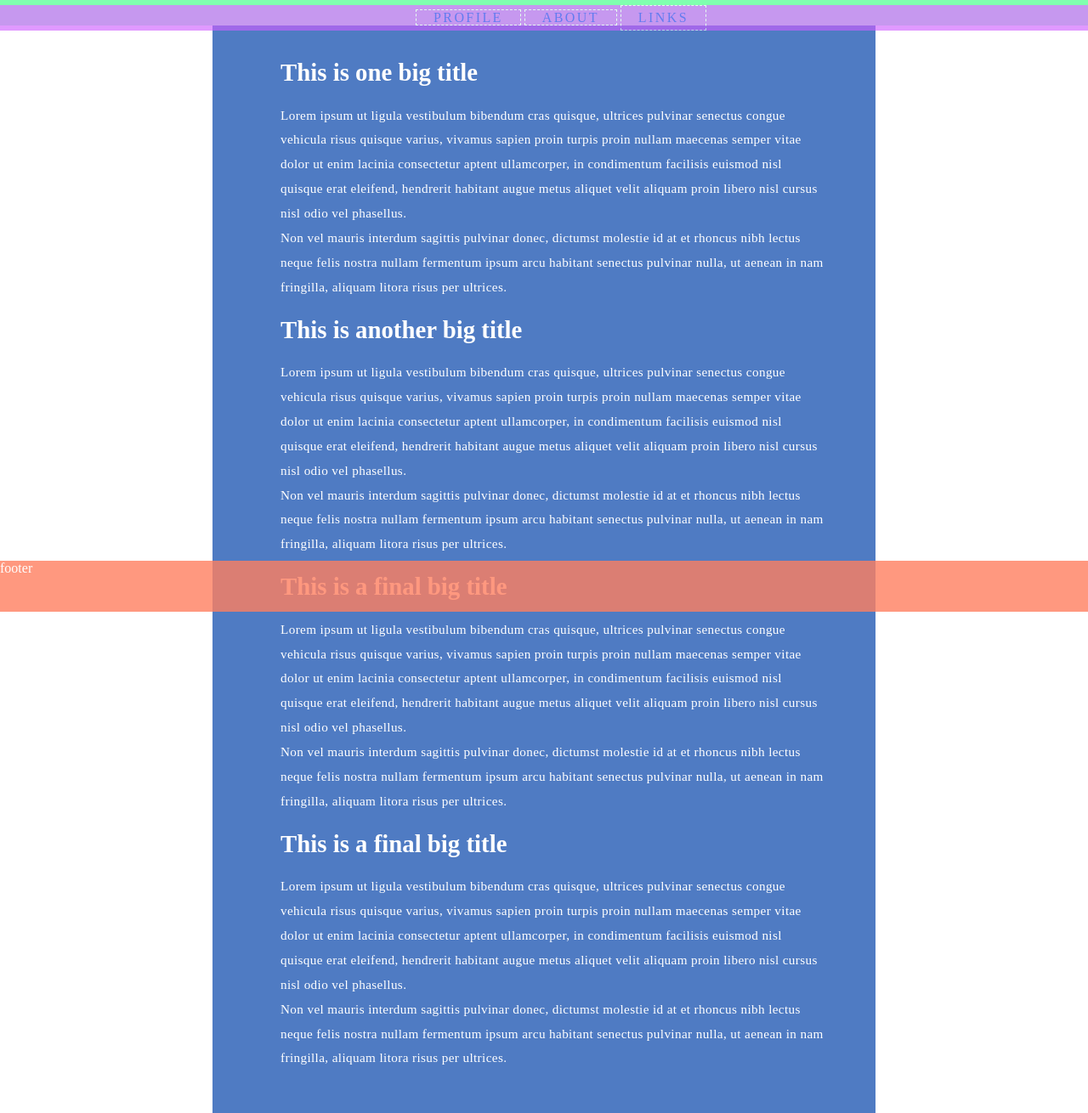
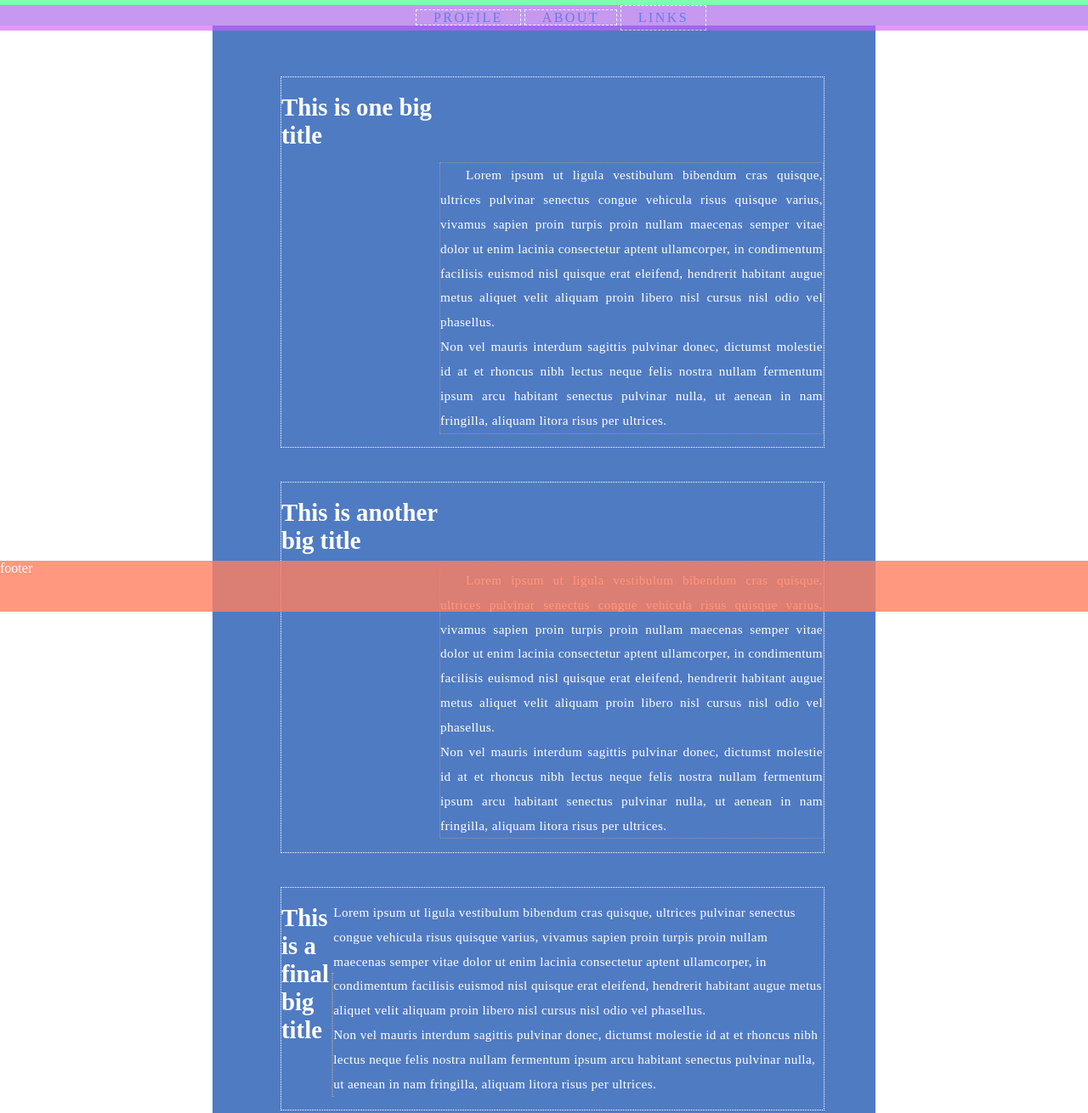
Before and after one commit to victormasson21/FACOnePageWebsite, a plain HTML site: page index.html in a window 1280 px wide. Shown: the part 80-1390 px from the top of the page at 85% size. Drawn offline with Linux system fonts and the light colour scheme; a web font is replaced by a local one.

Commit message:
Version 4 - Styling text content
- Adding  classes for homepage text styling:
homeblock / hometitle / homeparagraph

```diff
--- a/index.html
+++ b/index.html
@@ -28,9 +28,9 @@
 
 <body>
 
-  <div class="textblock">
-    <h1 class="">This is one big title</h1>
-    <p>Lorem ipsum ut ligula vestibulum bibendum cras quisque,
+  <div class="homeblock">
+    <h1 class="hometitle">This is one big title</h1>
+    <p class="homeparagraph">Lorem ipsum ut ligula vestibulum bibendum cras quisque,
       ultrices pulvinar senectus congue vehicula risus quisque varius,
       vivamus sapien proin turpis proin nullam maecenas semper vitae
       dolor ut enim lacinia consectetur aptent ullamcorper, in condimentum
@@ -42,9 +42,9 @@
       per ultrices.</p>
   </div>
 
-  <div class="textblock">
-    <h1 class="">This is another big title</h1>
-    <p>Lorem ipsum ut ligula vestibulum bibendum cras quisque,
+  <div class="homeblock">
+    <h1 class="hometitle">This is another big title</h1>
+    <p class="homeparagraph">Lorem ipsum ut ligula vestibulum bibendum cras quisque,
       ultrices pulvinar senectus congue vehicula risus quisque varius,
       vivamus sapien proin turpis proin nullam maecenas semper vitae
       dolor ut enim lacinia consectetur aptent ullamcorper, in condimentum
@@ -56,9 +56,9 @@
       per ultrices.</p>
   </div>
 
-  <div class="textblock">
-    <h1 class="">This is a final big title</h1>
-    <p>
+  <div class="homeblock">
+    <h1 class="hometitle">This is a final big title</h1>
+    <p class="homeparagraph">
       <p>Lorem ipsum ut ligula vestibulum bibendum cras quisque,
         ultrices pulvinar senectus congue vehicula risus quisque varius,
         vivamus sapien proin turpis proin nullam maecenas semper vitae
@@ -71,9 +71,9 @@
         per ultrices.</p>
   </div>
 
-  <div class="textblock">
-    <h1 class="">This is a final big title</h1>
-    <p>
+  <div class="homeblock">
+    <h1 class="hometitle">This is a final big title</h1>
+    <p class="homeparagraph">
       <p>Lorem ipsum ut ligula vestibulum bibendum cras quisque,
         ultrices pulvinar senectus congue vehicula risus quisque varius,
         vivamus sapien proin turpis proin nullam maecenas semper vitae
```
